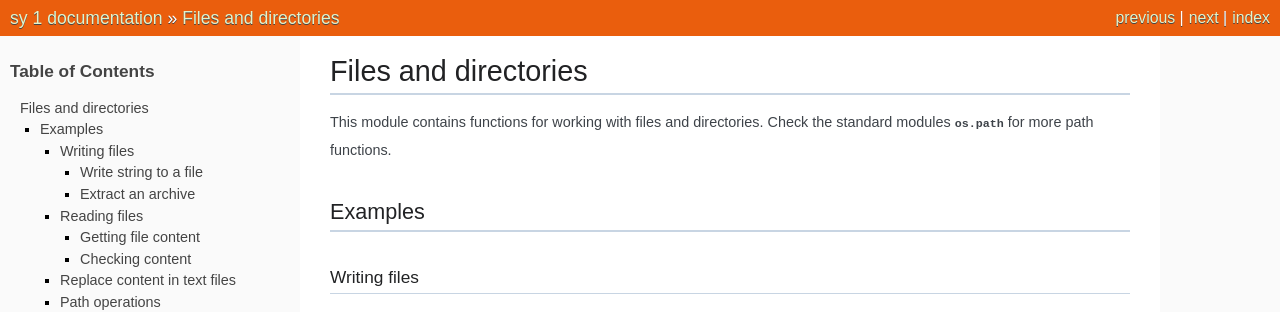
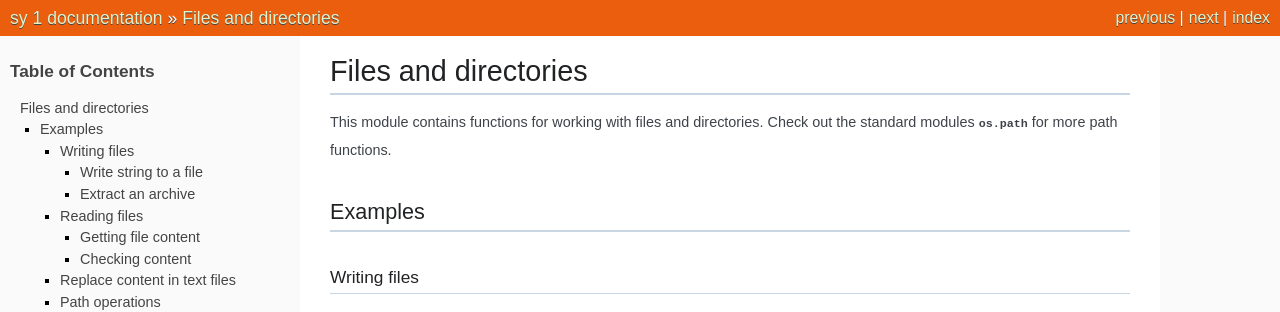
Before and after one commit to afajl/sy, a Sphinx documentation site: the page built from docs/path.rst, in a window 1280 px wide and 900 px high. Shown: the top 312 px of the window. Built offline with Sphinx 7.4.7, drawn with Linux system fonts in a browser that asks for light colours.

Commit message:
Minor doc fixes and cosmetic changes

```diff
--- a/docs/cmd.rst
+++ b/docs/cmd.rst
@@ -113,11 +113,11 @@ sy.cmd content
   Functions
   ---------
 
-  .. autofunction:: run(command, *args, timeout=CMD_TIMEOUT)
+  .. autofunction:: run(command, *args, timeout=60)
 
-  .. autofunction:: do(command, *args, expect=0, prefix='', timeout=CMD_TIMEOUT)
+  .. autofunction:: do(command, *args, expect=0, timeout=60)
 
-  .. autofunction:: outlines(command, *args, expect=0, prefix='', timeout=CMD_TIMEOUT)
+  .. autofunction:: outlines(command, *args, expect=0, timeout=60)
 
   .. autofunction:: find(command_name)
 
--- a/docs/path.rst
+++ b/docs/path.rst
@@ -4,7 +4,7 @@ Files and directories
 
 
 This module contains functions for working with files and directories.
-Check the standard modules :mod:`os.path` for more path functions.
+Check out the standard modules :mod:`os.path` for more path functions.
 
 
 Examples
```
Also changed, not shown: 3 other files.
